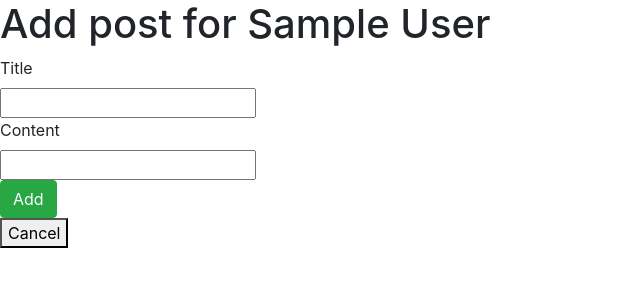
After one commit to annikaslund/blogly-take-two, a Flask app: page /users/1/posts/new in a window 1280 px wide. The commit adds this page. Shown: the top 300 px of the page, without its empty margins (0-640 px from the left). Run offline with Flask 2, Linux system fonts and the light colour scheme; tables that the repository leaves empty hold one stand-in row (values such as "Sample post"); some libraries are stand-ins or nearby versions.

Commit message:
Add Post model and generate_post.html

```diff
--- a/app.py
+++ b/app.py
@@ -13,7 +13,7 @@ app.config['SQLALCHEMY_ECHO'] = True
 connect_db(app)
 
 debug = DebugToolbarExtension(app)
-# db.create_all()
+db.create_all()
 
 
 @app.route('/')
@@ -90,3 +90,24 @@ def delete_user(user_id):
     db.session.commit()
 
     return redirect('/users')
+
+
+@app.route('/users/<int:user_id>/posts/new')
+def show_new_post_form(user_id):
+    """ Shows a form to create a new post for an existing user. """
+    user = User.query.get(user_id)
+
+
+    return render_template('create_post.html', user=user)
+
+@app.route('/users/<int:user_id>/posts', methods=["POST"])
+def add_new_post(user_id):
+    """ Adds new post to user page. """
+
+    user = User.query.get(user_id)
+    new_post = Post()
+
+    user.first_name = request.form['title-input']
+    user.last_name = request.form['content-input']
+
+    return redirect('/users/user.id')
--- /dev/null
+++ b/templates/create_post.html
@@ -0,0 +1,23 @@
+{% extends 'base.html' %}
+
+{% block title%}
+    Create Post
+{% endblock %}
+
+{% block content %}
+<h1>Add post for {{ user.first_name }} {{ user.last_name }}</h1>
+<div>
+    <form action="/users/{{user.id}}" method="post">
+    <label for="Title">Title</label>
+    <div>
+        <input type="text" name="title-input" id="title-input">
+    </div>
+    <label for="Content">Content</label>
+    <div>
+        <input type="text" name="content-input" id="content-input">
+    </div>
+    <button class="btn btn-success">Add</button>
+    </form>
+    <button>Cancel</button>
+</div>
+{% endblock %}
--- a/templates/user.html
+++ b/templates/user.html
@@ -16,4 +16,5 @@
             <li>{{ post }}</li>
         {% endfor %}
         </ul>
+        <button type="button" class="btn btn-primary"><a class="text-white" href="/users/{{user.id}}/posts/new">Add Post</a></button>
     {% endblock %}
```
Also changed, not shown: models.py (+17 -1 lines), 1 other file.
